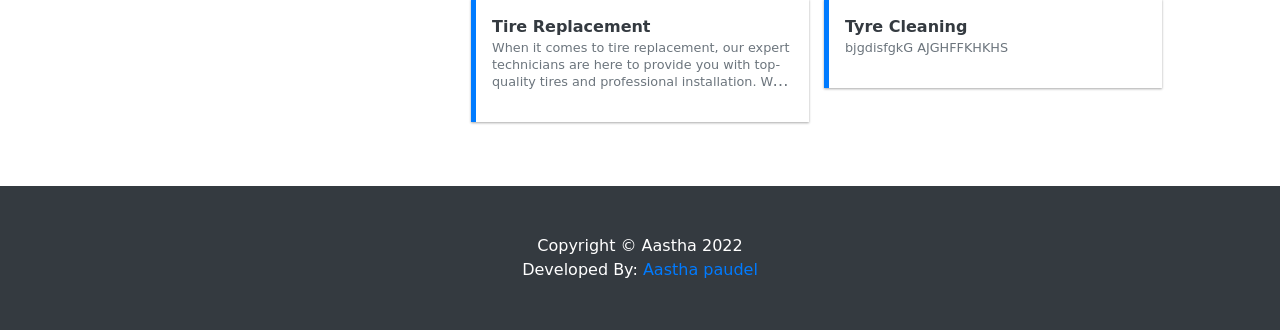
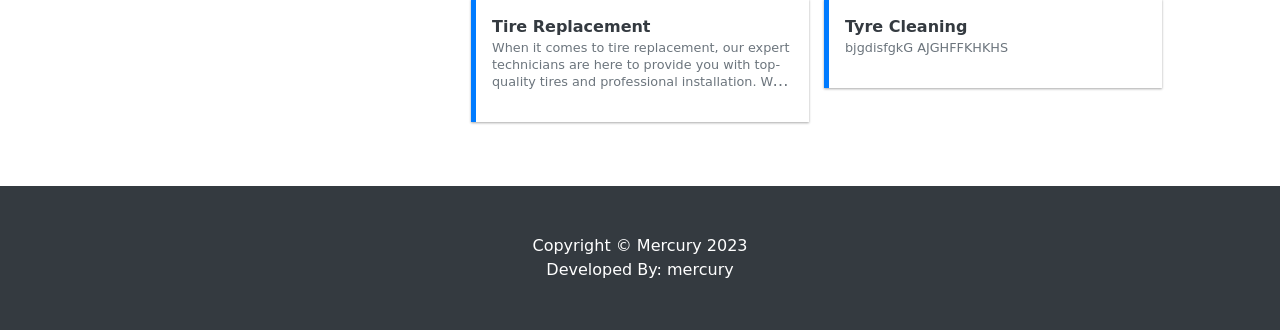
Before and after one commit to Aasthapaudel/Indhann-online-, a PHP site: page /vehicle_service/ in a window 1280 px wide. Shown: the part 1056-1386 px from the top of the page. Run offline with PHP 8.4, Linux system fonts and the light colour scheme; data comes from the database, SQL or seed files in the repository; some libraries are stand-ins or nearby versions.

Commit message:
some change

```diff
--- a/inc/footer.php
+++ b/inc/footer.php
@@ -61,8 +61,8 @@
 <!-- Footer-->
 <footer class="py-5 bg-dark">
             <div class="container">
-              <p class="m-0 text-center text-white">Copyright &copy; Aastha 2022</p>
-              <p class="m-0 text-center text-white">Developed By: <a href="e-Indhann">Aastha paudel</a></p>
+              <p class="m-0 text-center text-white">Copyright &copy; Mercury 2023</p>
+              <p class="m-0 text-center text-white">Developed By: <a href="e-Indhann"></a>mercury</p>
           </div>
         </footer>
 
```
